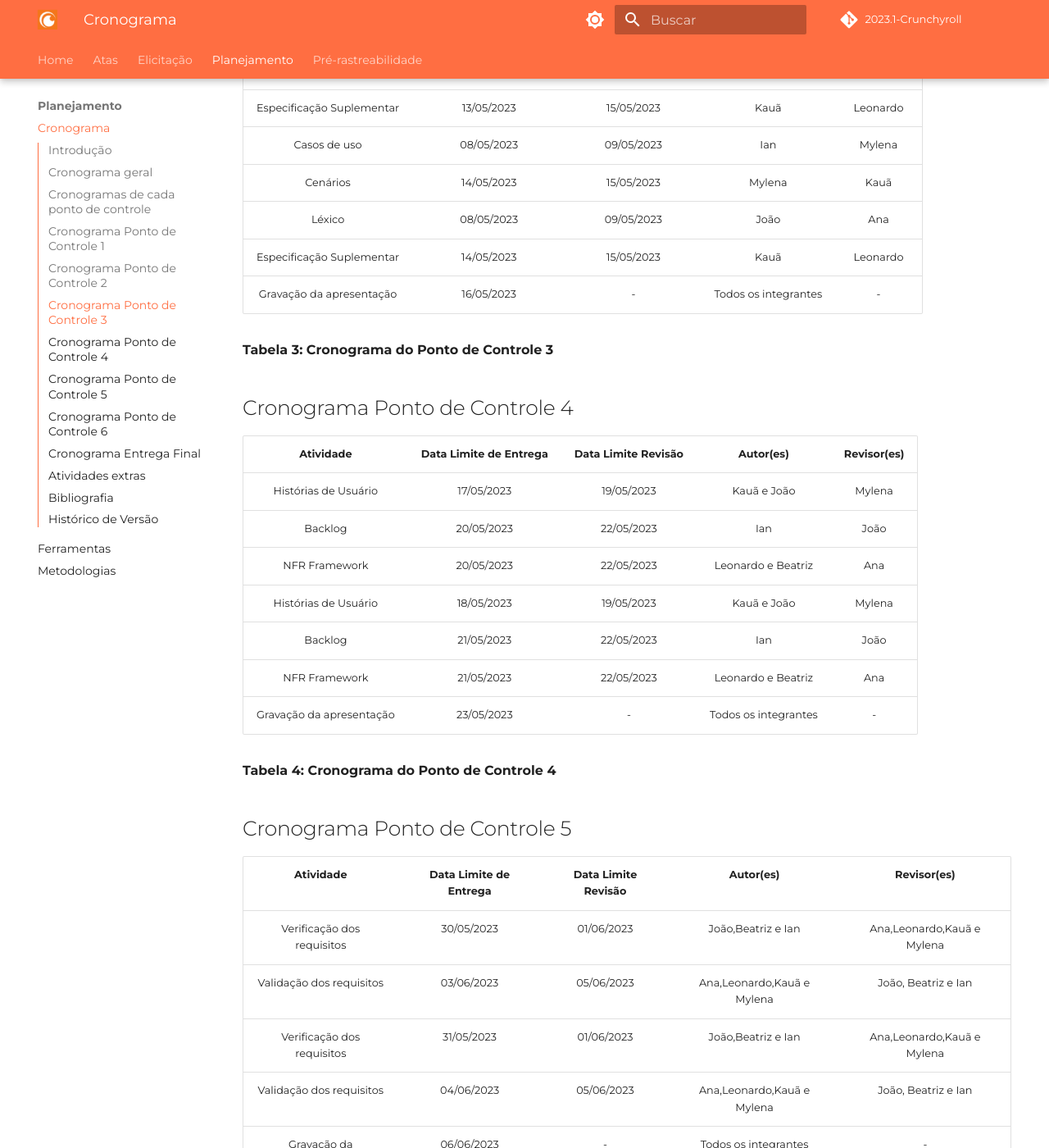
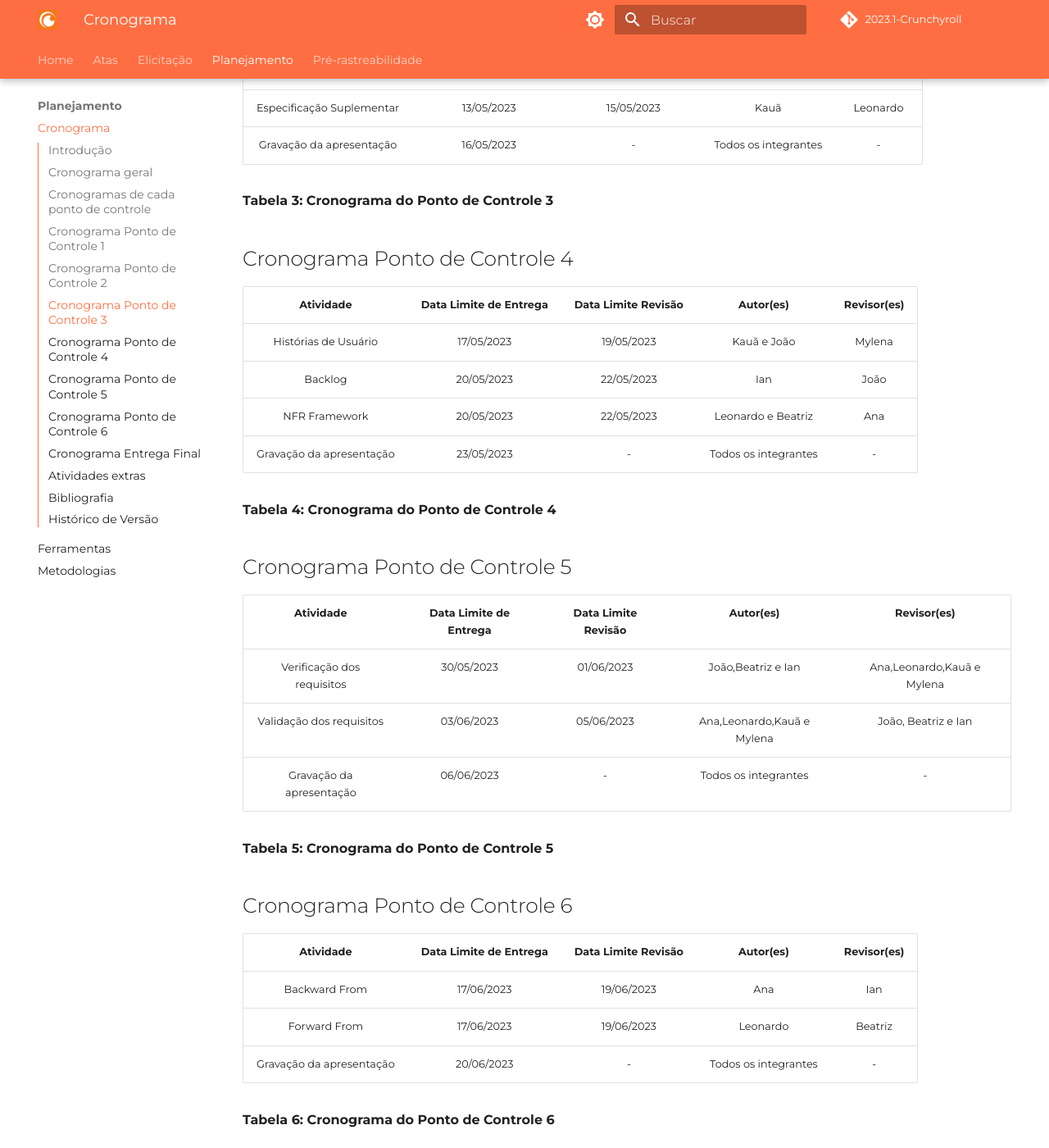
Before and after one commit to Requisitos-de-Software/2023.1-Simplenote, an MkDocs documentation site: the page built from docs/planejamento/cronograma.md, in a window 1280 px wide and 1400 px high, scrolled down 2397 px. Shown: the whole window at 82% size. Built offline with MkDocs 1.6.1 and Material for MkDocs 9.7.7, drawn with Linux system fonts in a browser that asks for light colours; some web fonts are replaced; comment, search, counter and statistics services are not loaded; some of the changed text lies outside the part shown.

Commit message:
Update cronograma.md

```diff
--- a/docs/planejamento/cronograma.md
+++ b/docs/planejamento/cronograma.md
@@ -59,10 +59,6 @@ O mesmo apresenta as datas limites de entrega e revisão, juntamente com os auto
 |         Cenários          |       13/05/2023|    15/05/2023| Mylena | Kauã|
 |          Léxico           |       07/05/2023      |     09/05/2023      |     João     | Ana  |
 | Especificação Suplementar |       13/05/2023       |      15/05/2023      |    Kauã    |  Leonardo |
-|       Casos de uso        |       08/05/2023    | 09/05/2023| Ian | Mylena  |
-|         Cenários          |       14/05/2023|    15/05/2023| Mylena | Kauã|
-|          Léxico           |       08/05/2023      |     09/05/2023      |     João     | Ana  |
-| Especificação Suplementar |       14/05/2023       |      15/05/2023      |    Kauã    |  Leonardo |
 | Gravação da apresentação  |       16/05/2023|       -          | Todos os integrantes |      -       |
 
 
@@ -75,9 +71,6 @@ O mesmo apresenta as datas limites de entrega e revisão, juntamente com os auto
 |   Histórias de Usuário   |      17/05/2023       |     19/05/2023     | Kauã e João |      Mylena    |
 |         Backlog          |       20/05/2023       |     22/05/2023      |     Ian      |    João    |
 |      NFR Framework       |       20/05/2023       |     22/05/2023      |          Leonardo e Beatriz |       Ana      |
-|   Histórias de Usuário   |      18/05/2023       |     19/05/2023     | Kauã e João |      Mylena    |
-|         Backlog          |       21/05/2023       |     22/05/2023      |     Ian      |    João    |
-|      NFR Framework       |       21/05/2023       |     22/05/2023      |          Leonardo e Beatriz |       Ana      |
 | Gravação da apresentação |       23/05/2023      |          -          |     Todos os integrantes     |          -           |
 
 **Tabela 4: Cronograma do Ponto de Controle 4**
@@ -88,8 +81,6 @@ O mesmo apresenta as datas limites de entrega e revisão, juntamente com os auto
 | :------------------------: | :--------------------: | :-----------------: | :-------------------: | :-----------: |
 | Verificação dos requisitos |       30/05/2023      |     01/06/2023      | João,Beatriz e Ian| Ana,Leonardo,Kauã e Mylena|
 |  Validação dos requisitos  |       03/06/2023       |     05/06/2023      | Ana,Leonardo,Kauã e Mylena|João, Beatriz e Ian|
-| Verificação dos requisitos |       31/05/2023      |     01/06/2023      | João,Beatriz e Ian| Ana,Leonardo,Kauã e Mylena|
-|  Validação dos requisitos  |       04/06/2023       |     05/06/2023      | Ana,Leonardo,Kauã e Mylena|João, Beatriz e Ian|
 |  Gravação da apresentação  |       06/06/2023       |          -          | Todos os integrantes  |       -       |
 
 **Tabela 5: Cronograma do Ponto de Controle 5**
@@ -100,8 +91,6 @@ O mesmo apresenta as datas limites de entrega e revisão, juntamente com os auto
 | :----------------------------------------: | :--------------------: | :-----------------: | :---------------------: | :----------: |
 |               Backward From                |       17/06/2023       |     19/06/2023      | Ana|Ian|
 |                Forward From                |       17/06/2023       |     19/06/2023      |    Leonardo     |     Beatriz|
-|               Backward From                |       18/06/2023       |     19/06/2023      | Ana|Ian|
-|                Forward From                |       18/06/2023       |     19/06/2023      |    Leonardo     |     Beatriz|
 |          Gravação da apresentação          |       20/06/2023       |          -          |  Todos os integrantes   |      -       |
 
 **Tabela 6: Cronograma do Ponto de Controle 6**
```
